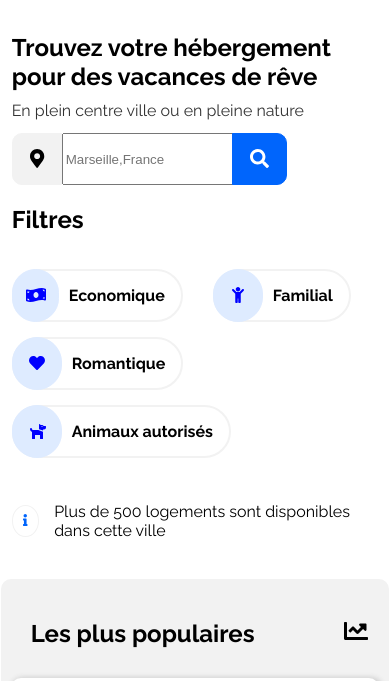
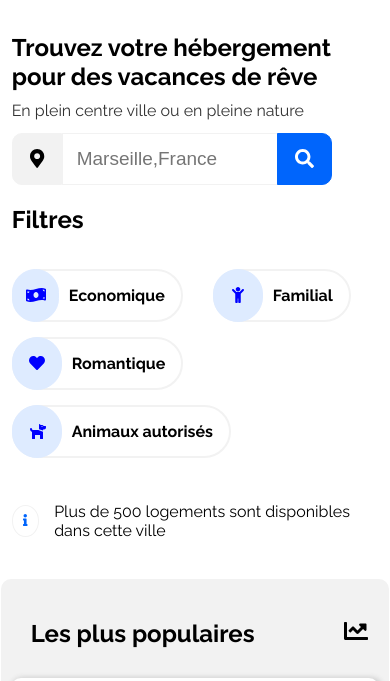
Before and after one commit to senthu8888/Testgit, a plain HTML site: page index.html in a window 390 px wide. Shown: the part 158-839 px from the top of the page. Drawn offline with Linux system fonts and the light colour scheme.

Commit message:
index.css added

```diff
--- a/index.css
+++ b/index.css
@@ -137,7 +137,7 @@ label {
     user-select: none;
 }
 
-.searchmap {
+#searchmap {
     padding: 14px;
     border: 1px solid #f2f2f2;
     width: 210px;
@@ -1096,7 +1096,7 @@ h2 {
     margin-left: -15px;
 }
 
-.searchmap {
+#searchmap {
     width: 200px;
 }
 
```
